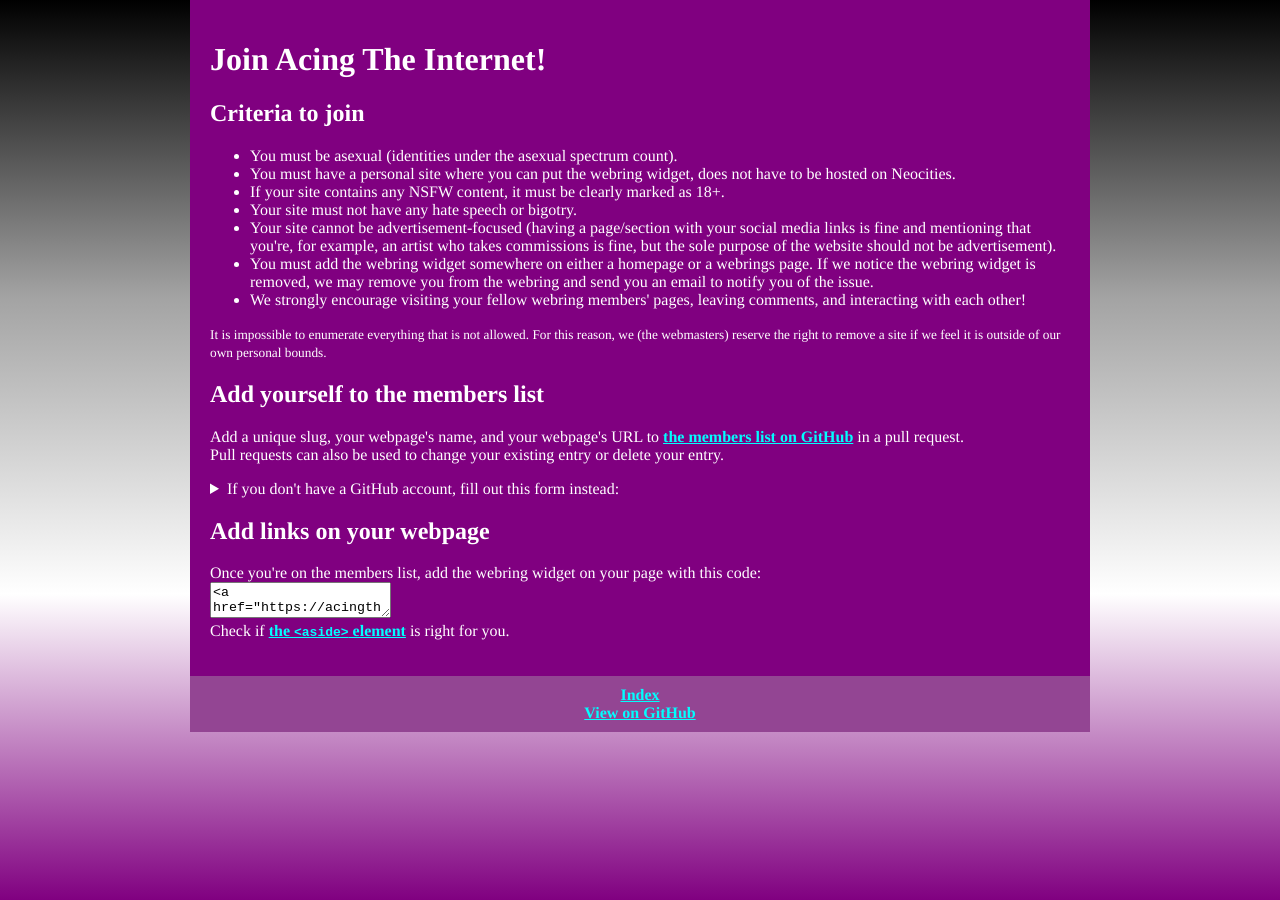
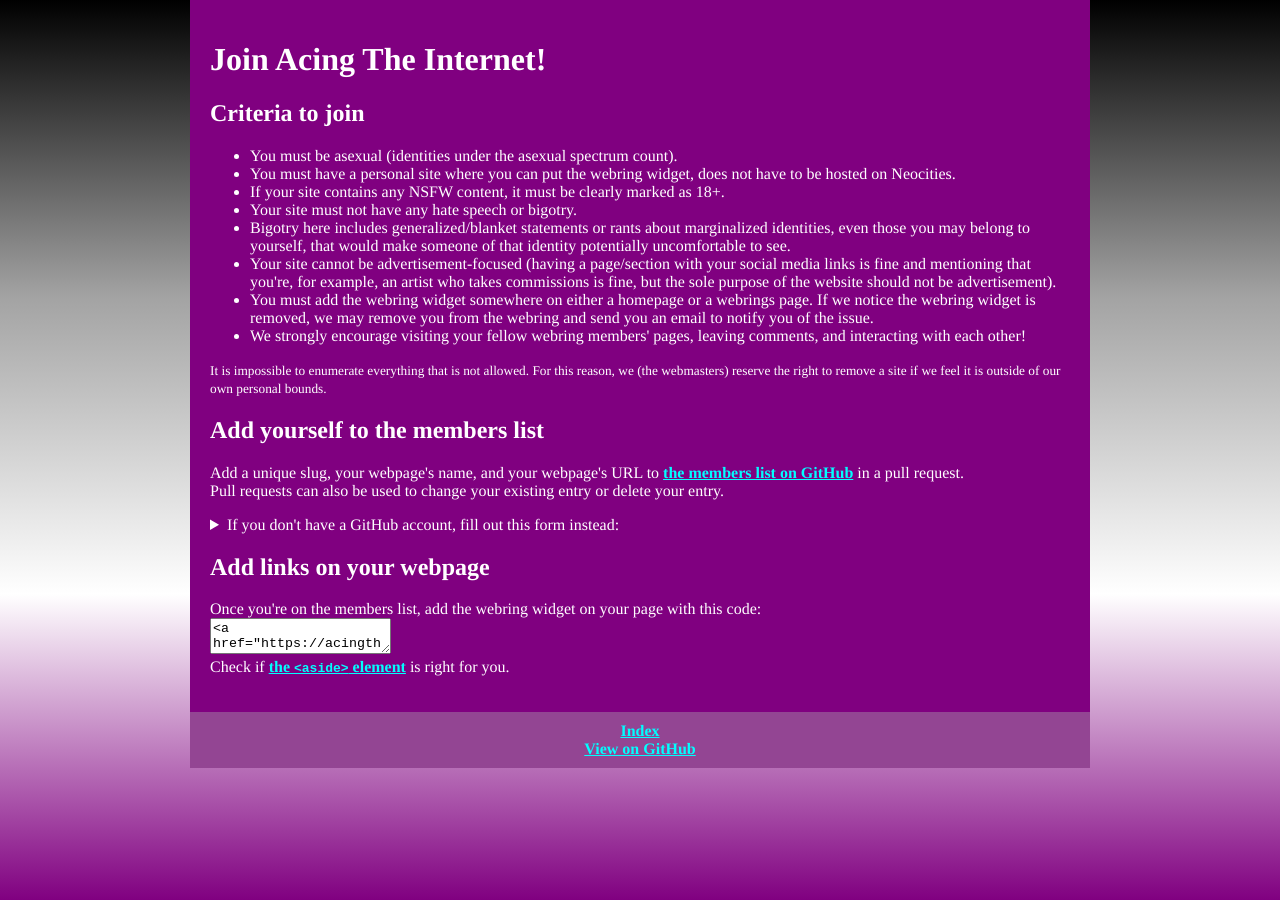
Before and after one commit to yoyosoda/acingtheinternet, a Jekyll site: the page built from join.html, in a window 1280 px wide. Built offline with Jekyll 4.4.1, drawn with Linux system fonts in a browser that asks for light colours.

Commit message:
Update join.html

```diff
--- a/join.html
+++ b/join.html
@@ -9,6 +9,7 @@
 <li>You must have a personal site where you can put the webring widget, does not have to be hosted on Neocities.
 <li>If your site contains any NSFW content, it must be clearly marked as 18+.
 <li>Your site must not have any hate speech or bigotry.
+<li>Bigotry here includes generalized/blanket statements or rants about marginalized identities, even those you may belong to yourself, that would make someone of that identity potentially uncomfortable to see.
 <li>Your site cannot be advertisement-focused (having a page/section with your social media links is fine and mentioning that you're, for example, an artist who takes commissions is fine, but the sole purpose of the website should not be advertisement).
 <li>You must add the webring widget somewhere on either a homepage or a webrings page. If we notice the webring widget is removed, we may remove you from the webring and send you an email to notify you of the issue.
 <li>We strongly encourage visiting your fellow webring members' pages, leaving comments, and interacting with each other!
```
